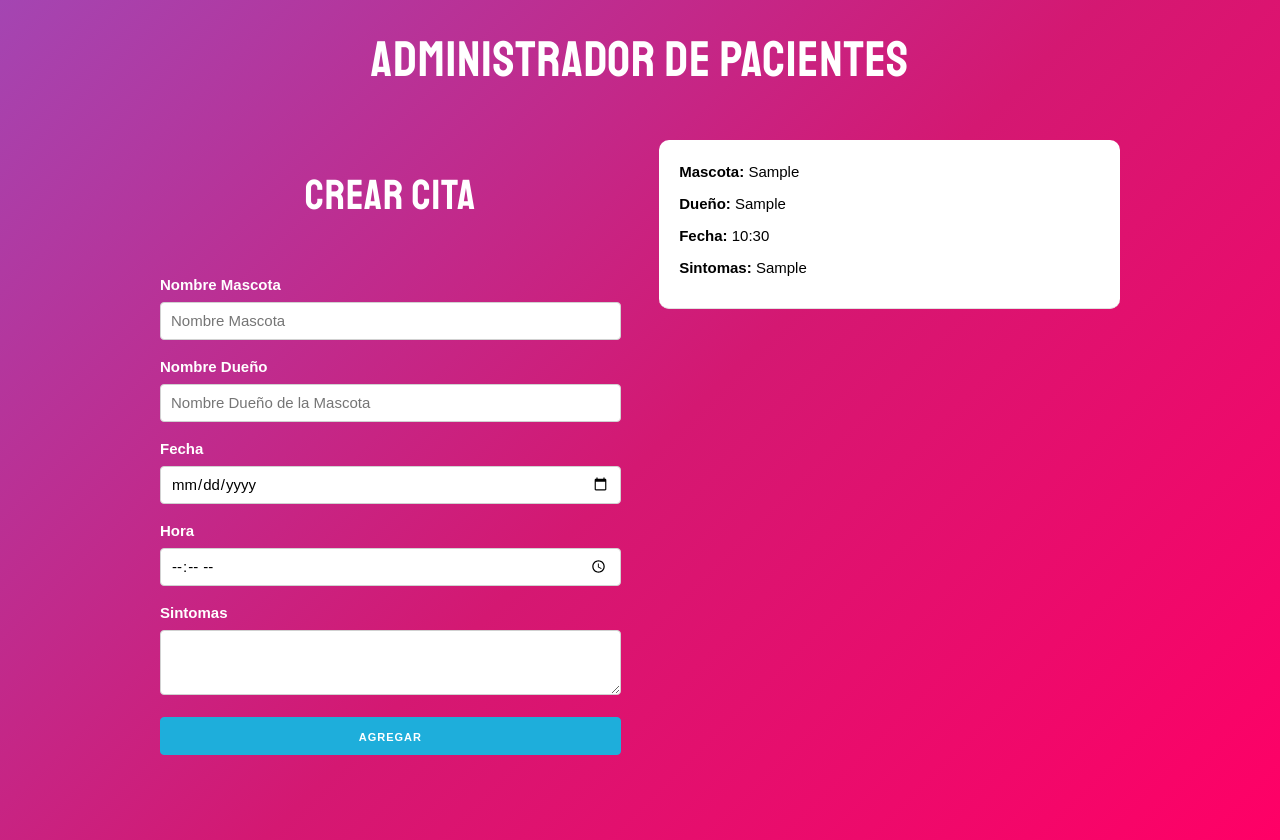
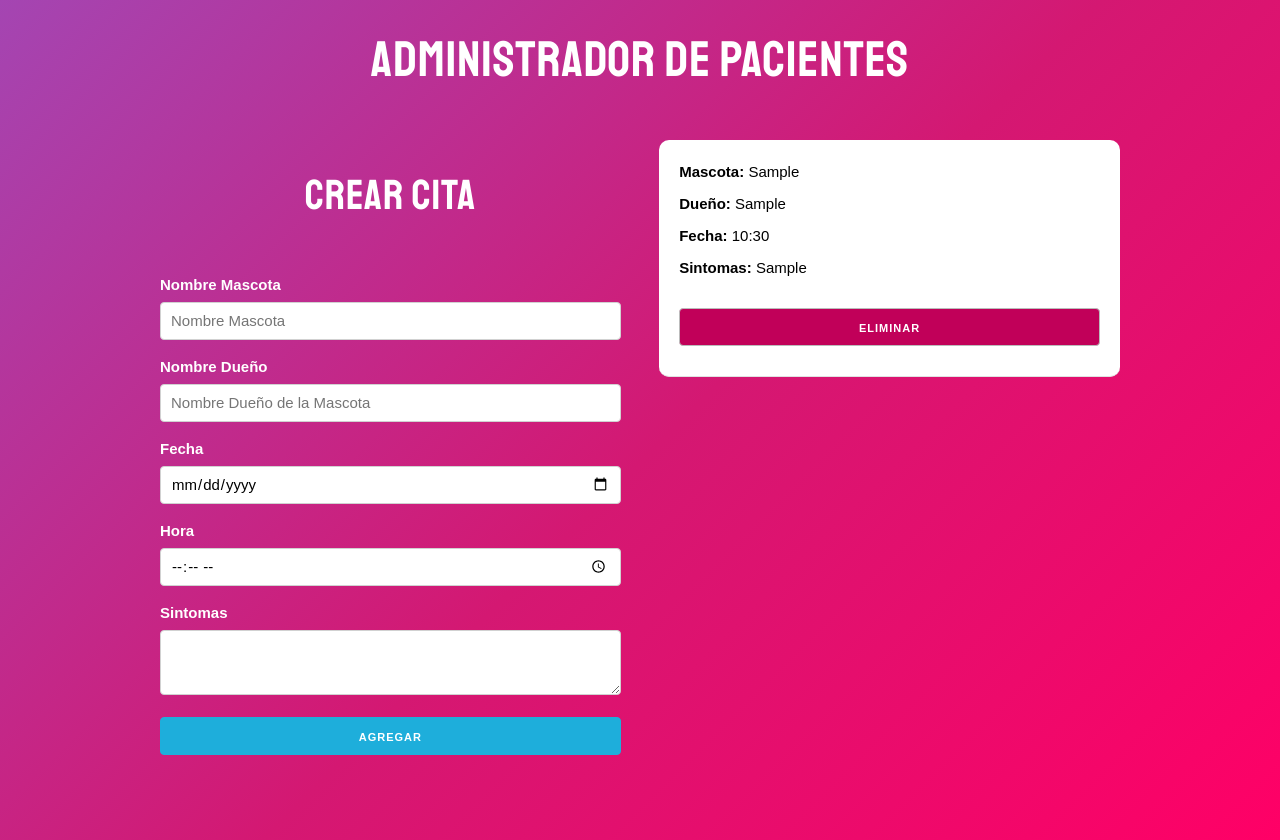
Before and after one commit to Eder87rh/react-dates, a React (Create React App) app: page / in a window 1280 px wide. Both pictures are taken after typing "Sample", "Sample", "2020-01-15", "10:30", "Sample" into the empty fields and a click on the button "AGREGAR". Built offline with nearby package versions, Linux system fonts and the light colour scheme.

Commit message:
deleting dates

```diff
--- a/src/App.js
+++ b/src/App.js
@@ -1,12 +1,15 @@
 import React, { useState, Fragment } from 'react';
 
-function Cita({cita}) {
+function Cita({cita, index, eliminarCita}) {
   return (
     <div className="cita">
       <p>Mascota: <span>{cita.mascota}</span></p>
       <p>Dueño: <span>{cita.propietario}</span></p>
       <p>Fecha: <span>{cita.hora}</span></p>
       <p>Sintomas: <span>{cita.sintomas}</span></p>
+      <button
+        onClick={() => eliminarCita(index)}
+        type="button" className="button eliminar u-full-width"> Eliminar</button>
     </div>
   );
 }
@@ -115,6 +118,13 @@
 
   };
 
+  // Elimina las citas del state
+  const eliminarCita = index => {
+    const nuevasCitas = [...citas];
+    nuevasCitas.splice(index, 1);
+    guardarCita(nuevasCitas);
+  };
+
 
   return (
     <Fragment>
@@ -130,6 +140,7 @@
                 key={index}
                 index={index}
                 cita={cita}
+                eliminarCita={eliminarCita}
               />
             ))}
           </div>
```
